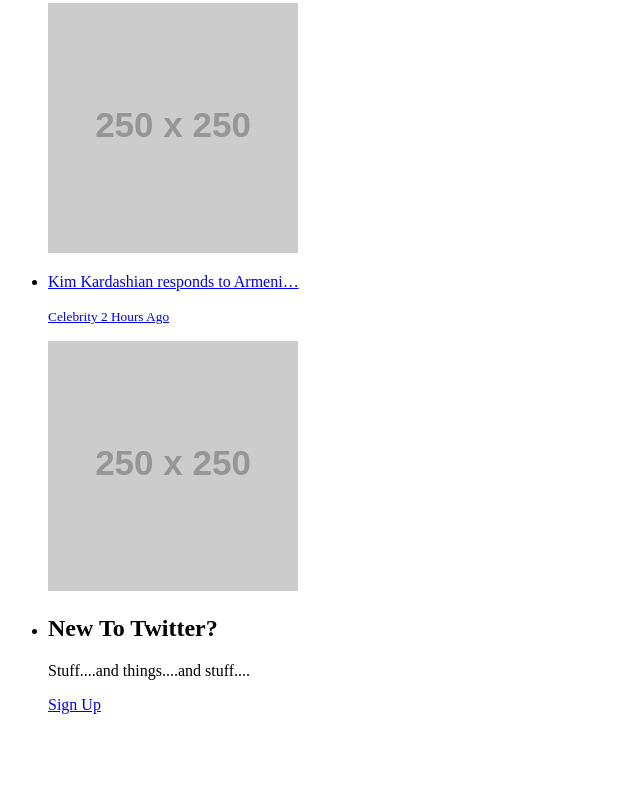
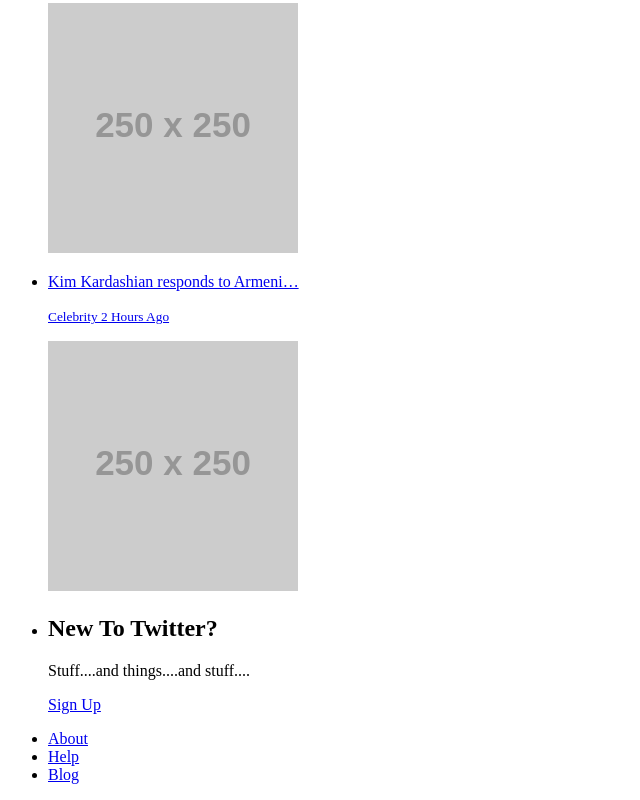
Before and after one commit to aschwizzy710/express_static, a website: page public/html/index.html in a window 1280 px wide. Shown: the part 702-1502 px from the top of the page, without its empty margins (0-640 px from the left). Before the commit the page ends 1432 px from the top, so only its background shows below. Drawn offline with Linux system fonts and the light colour scheme; placeholder pictures from the web are drawn by us.

Commit message:
Footer links added

```diff
--- a/public/html/index.html
+++ b/public/html/index.html
@@ -77,5 +77,11 @@
       </ul>
     </main>
   </body>
-  <footer></footer>
+  <footer>
+    <ul>
+      <li><a href="/">About</a></li>
+      <li><a href="/">Help</a></li>
+      <li><a href="/">Blog</a></li>
+    </ul>
+  </footer>
 </html>
```
